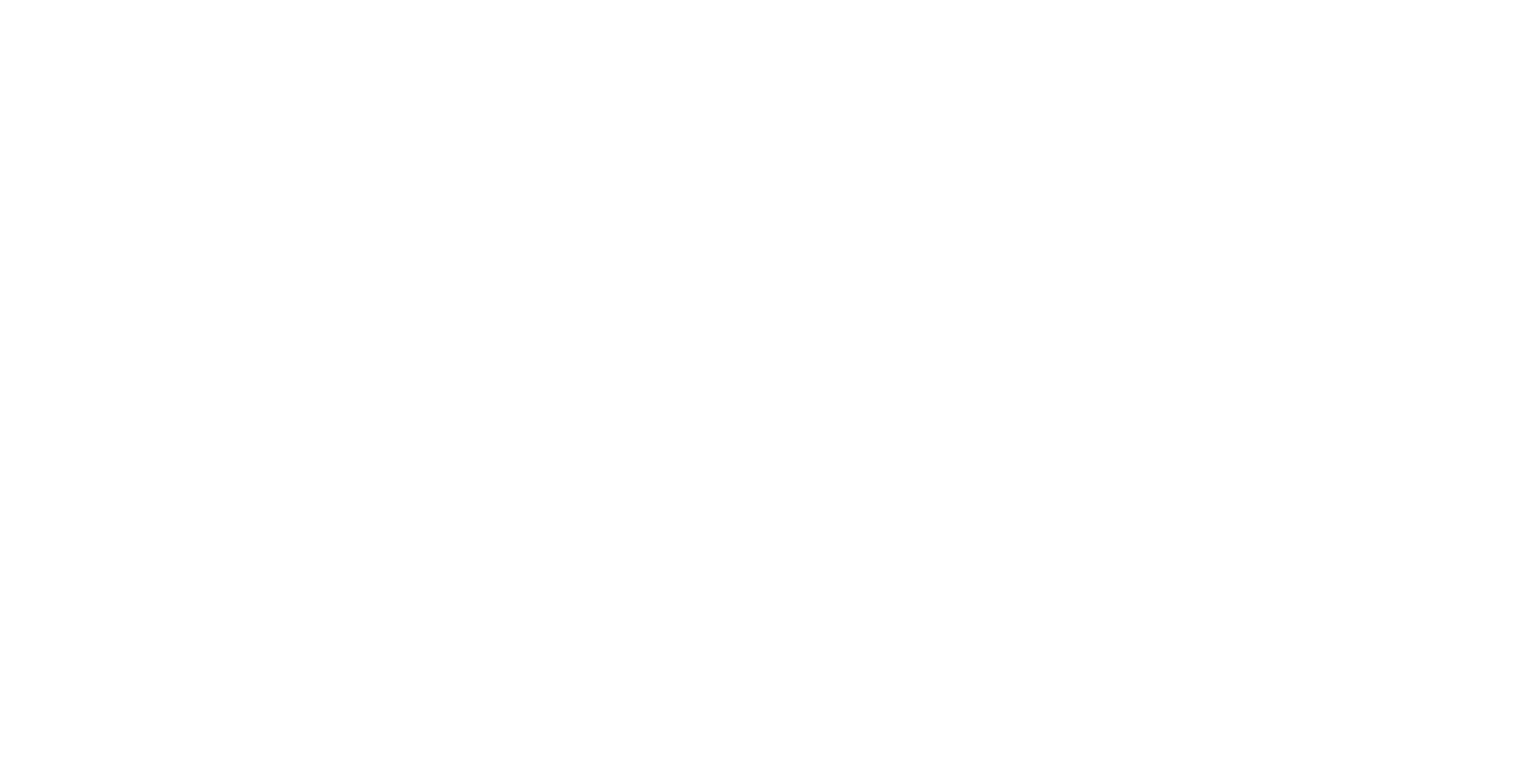
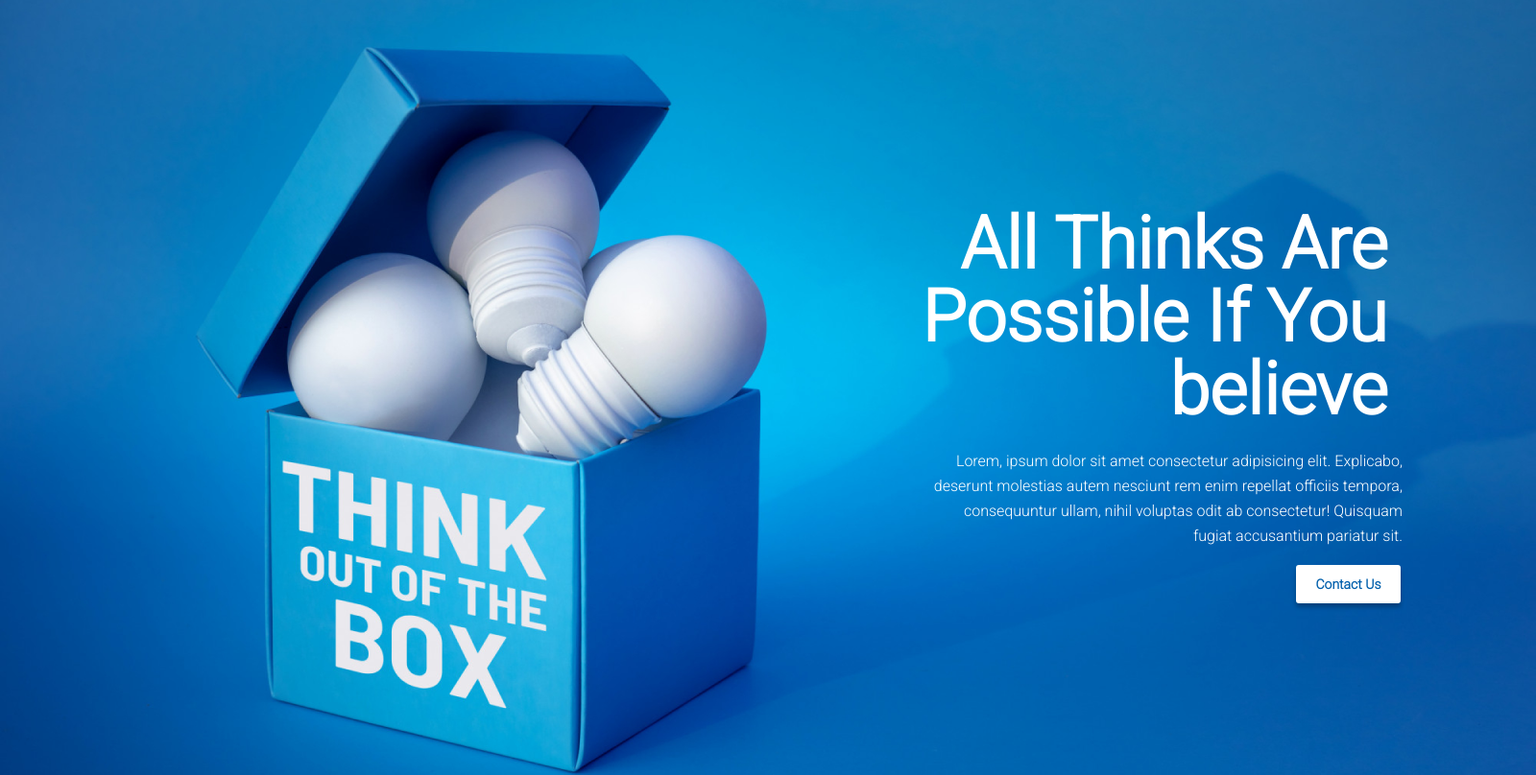
Before and after one commit to Ayanbanerjee93/new-year-new-mission, a plain HTML site: page index.html in a window 1280 px wide. Shown: the whole page at 96% size, 1600 px wide, since content can reach past the window. Drawn offline with Linux system fonts and the light colour scheme.

Commit message:
header added

```diff
--- a/index.html
+++ b/index.html
@@ -5,8 +5,39 @@
     <meta http-equiv="X-UA-Compatible" content="IE=edge">
     <meta name="viewport" content="width=device-width, initial-scale=1.0">
     <title>New Year New Mission</title>
+    <!-- css linked here -->
+    <link rel="stylesheet" href="style.css">
+    <!-- Google fonts -->
+    <link rel="preconnect" href="https://fonts.googleapis.com">
+    <link rel="preconnect" href="https://fonts.gstatic.com" crossorigin>
+    <link href="https://fonts.googleapis.com/css2?family=Open+Sans&family=Roboto:wght@300&display=swap" rel="stylesheet">
 </head>
 <body>
+    <!-- header starts here -->
+    <header>
+        <section class="header">
+        <div class="all-header-items">
+        <div class="header-captions">
+            <h1>All Thinks Are</h1>
+            <h1>Possible If You</h1>
+            <h1>believe</h1>
+       </div>
+        <div class="header-paragraph">
+            <p>Lorem, ipsum dolor sit amet consectetur adipisicing elit. Explicabo, deserunt molestias autem nesciunt rem enim repellat officiis tempora, consequuntur ullam, nihil voluptas odit ab consectetur! Quisquam fugiat accusantium pariatur sit.</p>
+        </div>
 
+
+            <button class="header-btn">Contact Us</button>
+
+    </div>
+    </section>
+</header>
+
+
+
+    <!-- main section starts here -->
+    <main></main>
+    <!-- footer section starts here -->
+    <footer></footer>
 </body>
 </html>
--- /dev/null
+++ b/style.css
@@ -0,0 +1,60 @@
+/* common css */
+
+*{
+    margin: 0;
+    font-family: 'Open Sans', sans-serif;
+    font-family: 'Roboto', sans-serif;
+}
+/* ------------------ */
+
+/* header starts here */
+.header{
+    background-image: url('images/banner/banner3.png');
+    background-position: center;
+    background-repeat: no-repeat;
+    background-size: cover;
+    width: 1600px;
+    height: 808px;
+}
+
+.header-captions{
+    /* background-color: green; */
+    width: 600px;
+    height: 228px;
+    left: 845px;
+    top: 216px;
+    margin-left: 845px;
+    padding-top: 216px;
+    margin-right: 230px;
+    font-weight: 700;
+    color: #FFFFFF;
+    font-size: 50px;
+    line-height: 76px;
+    text-align: right;
+}
+.header-paragraph{
+    margin-top: 24px;
+    margin-Left: 967px;
+    width: 494px;
+    height: 78px;
+    left: 876px;
+    top: 468px;
+    font-size: 16px;
+    line-height: 26px;
+    text-align: right;
+    color: #FFFFFF;
+}
+.header-btn{
+    Width: 109px;
+    Height: 40px;
+    background-color: #FFFFFF;
+    box-shadow: 0px 4px 4px 0px #00000040;
+    border: none;
+    border-radius: 3px;
+    color: #005FAC;
+    font-style: normal;
+    font-weight: 600;
+    font-size: 14px;
+    margin-left: 1350px;
+    margin-top: 43px;
+}
```
Also changed, not shown: images/banner/banner1.png (added), images/banner/banner2.png (added), images/banner/banner3.png (added), images/gradient1.png (added), images/gradient2.png (added), images/gradient3.png (added), images/icons/ecom.png (added), images/icons/fb.png (added), images/icons/js.png (added), images/icons/smoke.png (added), images/icons/twitter.png (added), images/icons/web.png (added), images/icons/youtube.png (added), images/person.png (added), 1 more files, 2 other files.
